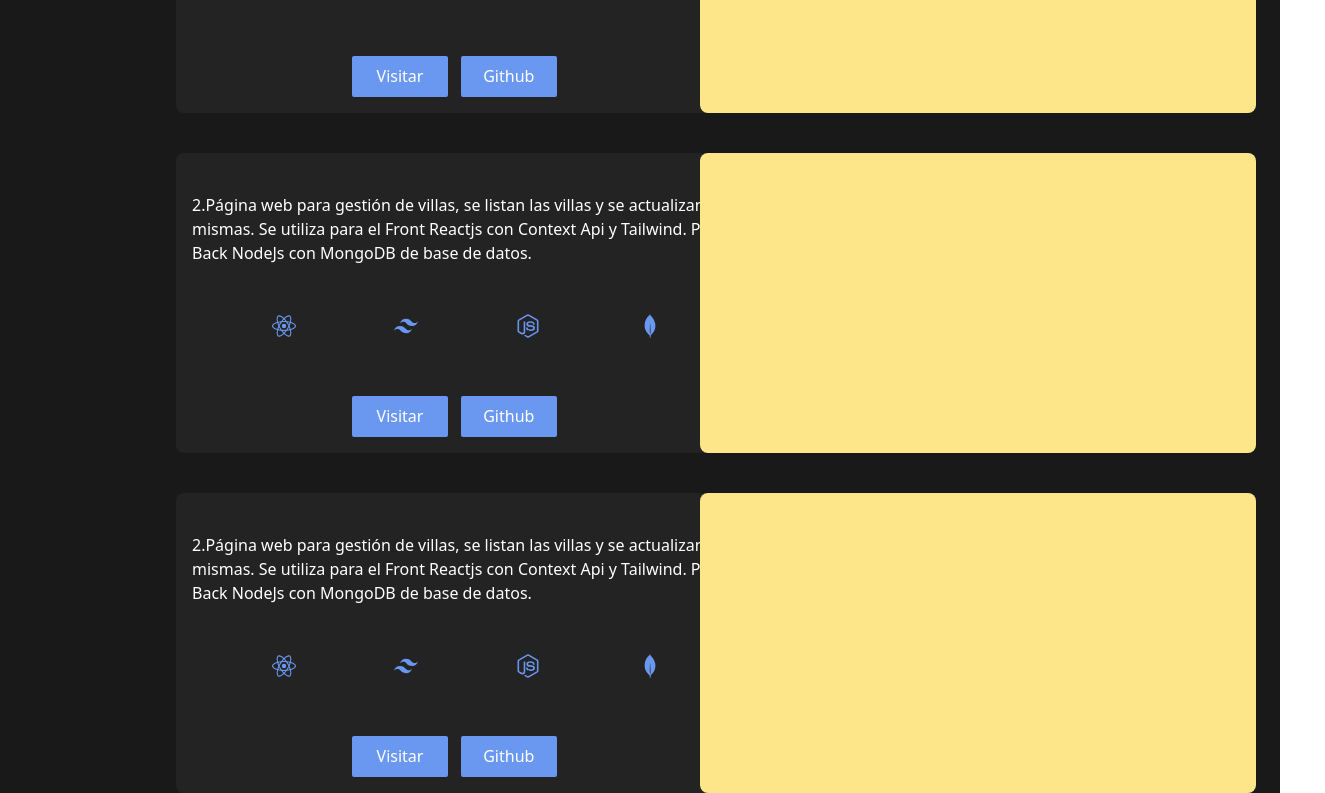
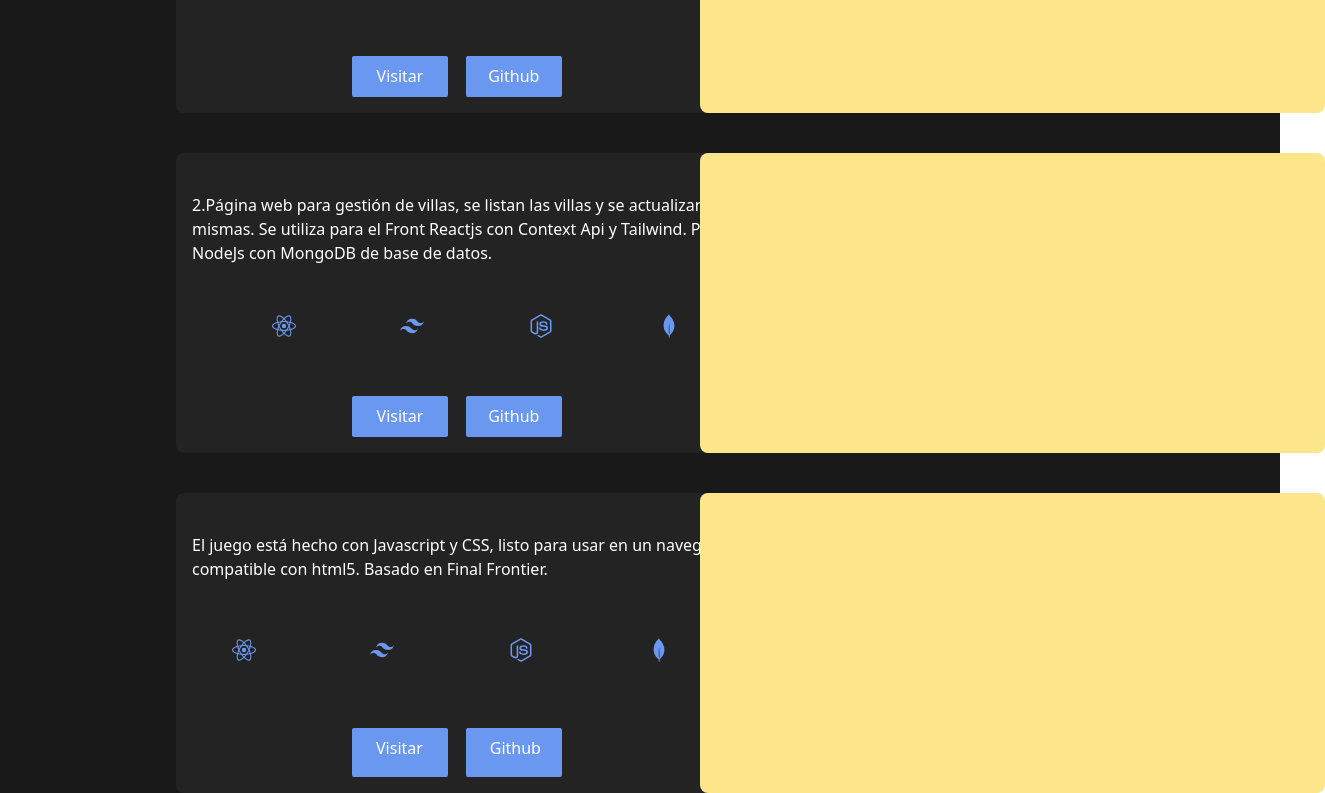
Before and after one commit to yusnebez/portfolio-React, a React (Vite) app: page /proyect in a window 1280 px wide. Shown: the part 207-1000 px from the top of the page, 1325 px wide, since content can reach past the window. Built offline with nearby package versions, Linux system fonts and the light colour scheme; the HTML template or start-up script is replaced by a standard one.

Commit message:
con primer proyecto

```diff
--- a/src/component/Contact.jsx
+++ b/src/component/Contact.jsx
@@ -18,7 +18,7 @@ export const Contact = () => {
 
             <div className='grid grid-cols-2 grid-rows-3'>
                 {/*<h1 className='row-start-2 md:ml-32 lg:ml-28 ml-28 text-4xl font-bold text-[#6A98F0] mt-9 col-span-2'>Si todo lo que has leido te ha gustado</h1>*/}
-                <b className='col-span-2 row-start-3 mt-2 ml-6 mr-6 text-lg text-white md:ml-32 lg:ml-28 lg:-mt-24 md:col-span-1 landscape:col-span-2 landscape:ml-28 md:portrait:col-span-2 md:portrait:ml-28'>Contacta conmigo. Soy la persona que estás buscando.</b>
+                <b className='col-span-2 row-start-3 mt-2 ml-6 mr-6 text-lg text-white md:ml-32 lg:ml-28 lg:-mt-24 md:col-span-1 landscape:col-span-2 landscape:ml-28 md:portrait:col-span-2 md:portrait:ml-28 '>Contacta conmigo. Soy la persona que estás buscando.</b>
             </div>
 
             <div className='grid content-center grid-cols-1 ml-16 md:ml-28 lg:ml-2'>
--- a/src/component/Education.jsx
+++ b/src/component/Education.jsx
@@ -16,9 +16,10 @@ export const Education = () => {
     >
     <div className='grid grid-cols-2 grid-rows-2 lg:grid-rows-5 lg:h-[500px] xl:w-[1200px] lg:mb-32 rounded-sm gap-4  '>
       <div className='grid col-span-2 md:row-start-1 md:col-start-2'>
-        <p className='lg:mb-10 lg:text-3xl text-center md:text-left xl:ml-20 md:-ml-14 text-2xl text-[#6A98F0] mt-20 md:mt-30 '>Sobre Mi</p>
+        <p className='lg:mb-10 lg:text-3xl text-center md:text-left xl:ml-20 md:-ml-14 text-2xl text-[#6A98F0] mt-20 md:mt-30 lg:landscape:mt-10'>Sobre Mi</p>
       </div>
-      <div className='lg:mt-20 md:ml-20 pt-8 lg:h-[200px] md:w-[730px] h-[400px] xl:w-[1420px] lg:w-[980px] -mt-28 w-screen  rounded-sm row-start-2  bg-[#232323] lg:row-start-2 col-span-2 landscape:h-[250px] landscape:-mt-8 md:portrait:h-[250px] md:portrait:-mt-8'>
+      <div className='lg:mt-20 md:ml-20 pt-8 lg:h-[200px] md:w-[730px] h-[400px] xl:landscape:w-[1420px] lg:w-[980px] -mt-28 w-screen
+       rounded-sm row-start-2 bg-[#232323] lg:row-start-2 col-span-2 landscape:h-[250px] landscape:-mt-8 md:portrait:h-[250px] md:portrait:-mt-8 lg:landscape:mt-8 lg:landscape:w-[1096px]'>
         <p className='container grid pl-4 pr-4 text-lg text-left text-white lg:mt-4 lg:mx-auto lg:text-2xl lg:mr-20 lg:text-center'>
           Hola soy Zebensui Herrera. De mi trayectoria profesional destaco mi trabajo como formador y técnico de Apple;
           mi pasión por la enseñanza me llevó a escribir y a publicar dos libros digitales en el iBookStore.
--- a/src/component/Presentation.jsx
+++ b/src/component/Presentation.jsx
@@ -14,7 +14,7 @@ export const Presentation = () => {
 
     >
         <div  className='col-start-1 row-start-1 lg:row-start-2'>
-            <div className='mt-24 ml-4 text-2xl font-bold text-white lg:mt-30 md:mt-24 lg:text-4xl md:ml-32 lg:ml-40'
+            <div className='mt-24 ml-4 text-2xl font-bold text-white lg:-mt-16 md:mt-24 lg:text-4xl md:ml-32 lg:ml-40'
                 >
                 <div data-aos-duration="2000" data-aos="fade-right">
                     <p>Desarrollador Full Stack & Técnico de Sistemas</p>
@@ -33,7 +33,7 @@ export const Presentation = () => {
             </div>
         </div>
         <div className='col-start-1 row-start-1'>
-            <div data-aos-duration='2000' data-aos="fade-down" className='lg:mt-80 mt-16 md:mt-8 lg:text-4xl  font-bold text-[#6A98F0] lg:ml-40 md:ml-32 pb-2 text-2xl ml-4'
+            <div data-aos-duration='2000' data-aos="fade-down" className='lg:mt-40 mt-16 md:mt-8 lg:text-4xl  font-bold text-[#6A98F0] lg:ml-40 md:ml-32 pb-2 text-2xl ml-4'
                 >
                 Zebensui Herrera
             </div>
@@ -49,9 +49,9 @@ export const Presentation = () => {
         <div className='hidden col-start-2 row-start-6 lg:grid'>
             <AiOutlineDown  className='mb-16 mr-2 text-3xl text-white' />
         </div>
-        <div div data-aos-duration="3000" data-aos="fade-left" className='lg:ml-16 lg:mt-56 lg:col-start-2 lg:row-start-1'>
-            <img className='landscape:hidden md:portrait:hidden' src='https://res.cloudinary.com/zeben/image/upload/c_scale,w_1000/v1656929380/portfolio/Dise%C3%B1o_sin_t%C3%ADtulo_9_gc5zna.png'/>
-            <img className='xl:hidden sm:portrait:hidden md:portrait:grid md:portrait:ml-40 landscape:ml-40' src='https://res.cloudinary.com/zeben/image/upload/c_scale,w_500/v1656929380/portfolio/Dise%C3%B1o_sin_t%C3%ADtulo_9_gc5zna.png'/>
+        <div div data-aos-duration="3000" data-aos="fade-left" className='lg:ml-16 lg:mt-40 lg:col-start-2 lg:row-start-1'>
+            <img className='md:portrait:hidden' src='https://res.cloudinary.com/zeben/image/upload/c_scale,w_1000/v1656929380/portfolio/Dise%C3%B1o_sin_t%C3%ADtulo_9_gc5zna.png'/>
+            <img className='xl:hidden portrait:hidden md:portrait:grid md:portrait:ml-40 sm:landscape:ml-40 lg:landscape:hidden' src='https://res.cloudinary.com/zeben/image/upload/c_scale,w_500/v1656929380/portfolio/Dise%C3%B1o_sin_t%C3%ADtulo_9_gc5zna.png'/>
         </div>
 
     </motion.div>
--- a/src/component/Proyect.jsx
+++ b/src/component/Proyect.jsx
@@ -12,9 +12,10 @@ export const Proyect = () => {
     whileInView={{ opacity: 1 }}
     transition={{ duration: 1 }}
     >
+
       <div className='grid grid-cols-1 grid-rows-3 gap-5 mt-5 ml-6 mr-6 lg:gap-10 xl:ml-40 lg:grid-rows-3 lg:ml-20'>
       <div className='grid gap-4 lg: lg:grid-cols-1 xl:grid-cols-2'>
-          <div className='grid col-start-1 lg:ml-4 p-4 text-white bg-[#232323] rounded-lg lg:h-[300px] md:w-[680px] xl:w-[600px] lg:w-[970px] md:ml-20'>
+          <div className='grid col-start-1 lg:ml-4 p-4 text-white bg-[#232323] rounded-lg lg:h-[300px] md:w-[680px] xl:landscape:w-[625px] lg:w-[970px] md:ml-20 lg:landscape:w-[1070px]'>
             <p className='mt-6'>
               2.Página web para gestión de villas, se listan las villas y se actualizan las
               mismas. Se utiliza para el Front Reactjs con Context Api y Tailwind. Para el Back
@@ -31,11 +32,11 @@ export const Proyect = () => {
            <button className='grid col-start-2 bg-[#6A98F0] text-white w-[60px] md:w-24 rounded-sm mt-8 px-2 ml-6 lg:pt-2'>Github</button>
           </div>
           </div>
-          <div className='xl:grid lg:col-start-2 bg-amber-200 hidden xl:h-[300px] rounded-lg xl:w-[600] col-span-3'>
+          <div className='xl:grid lg:col-start-2 bg-amber-200 hidden xl:h-[300px] rounded-lg xl:w-[625px] col-span-3'>
           </div>
         </div>
         <div className='grid row-start-2 gap-4 lg:grid-cols-2'>
-          <div className='grid col-start-1 lg:ml-4 p-4 text-white bg-[#232323] rounded-lg lg:h-[300px] lg:w-[970px] xl:w-[600px] md:w-[680px] md:ml-20'>
+          <div className='grid col-start-1 lg:ml-4 p-4 text-white bg-[#232323] rounded-lg lg:h-[300px] lg:w-[970px] xl:landscape:w-[625px] md:w-[680px] md:ml-20 lg:landscape:w-[1070px]'>
             <p className='mt-6'>
               2.Página web para gestión de villas, se listan las villas y se actualizan las
               mismas. Se utiliza para el Front Reactjs con Context Api y Tailwind. Para el Back
@@ -52,28 +53,27 @@ export const Proyect = () => {
            <button className='grid col-start-2 bg-[#6A98F0] text-white w-[60px] md:w-24 rounded-sm mt-8 px-2 ml-6 lg:pt-2'>Github</button>
           </div>
           </div>
-          <div className='xl:grid lg:col-start-2 bg-amber-200 xl:h-[300px] hidden rounded-lg xl:w-[600] col-span-3'>
+          <div className='xl:grid lg:col-start-2 bg-amber-200 xl:h-[300px] hidden rounded-lg xl:w-[625px] col-span-3'>
           </div>
         </div>
         <div className='grid row-start-3 gap-4 lg:grid-cols-1 xl:grid-cols-2'>
-          <div className='grid col-start-1 lg:ml-4 p-4 text-white bg-[#232323] rounded-lg lg:h-[300px] lg:w-[970px] xl:w-[600px] md:w-[680px] md:ml-20'>
+          <div className='grid col-start-1 lg:ml-4 p-4 text-white bg-[#232323] rounded-lg lg:h-[300px] lg:w-[970px] xl:landscape:w-[625px] md:w-[680px] md:ml-20  lg:landscape:w-[1070px]'>
             <p className='mt-6'>
-              2.Página web para gestión de villas, se listan las villas y se actualizan las
-              mismas. Se utiliza para el Front Reactjs con Context Api y Tailwind. Para el Back
-              NodeJs con MongoDB de base de datos.
+              El juego está hecho con Javascript y CSS, listo para usar en un navegador compatible con html5.
+              Basado en Final Frontier.
             </p>
           <div className='grid grid-rows-1 mt-10 gris-cols-4'>
-              <SiReact  className='grid col-start-1 text-2xl md:ml-20 ml-10 text-[#6A98F0]'/>
+              <SiReact  className='grid col-start-1 text-2xl md:ml-10 ml-10 text-[#6A98F0]'/>
               <SiTailwindcss className='grid col-start-2 text-2xl text-[#6A98F0]'/>
               <FaNodeJs className='grid col-start-3 text-2xl text-[#6A98F0]'/>
               <SiMongodb className='grid col-start-4 text-2xl text-[#6A98F0]'/>
           </div>
           <div className='grid grid-cols-5 grid-rows-1 gap-4 pt-4 ml-20 md:ml-40'>
-           <button className='grid col-start-1 bg-[#6A98F0] text-white w-[60px] md:w-24 rounded-sm mt-8 px-2 lg:pt-2'>Visitar</button>
-           <button className='grid col-start-2 bg-[#6A98F0] text-white w-[60px] md:w-24 rounded-sm mt-8 px-2 ml-6 lg:pt-2'>Github</button>
+           <a href="https://yusnebez.github.io/ScrollVerticalGame/" className='grid col-start-1 bg-[#6A98F0] text-white w-[50px] md:w-24 rounded-sm mt-8 pl-6 lg:pt-2'>Visitar</a>
+           <a href="https://github.com/yusnebez/ScrollVerticalGame" className='grid col-start-2 bg-[#6A98F0] text-white w-[50px] md:w-24 rounded-sm mt-8 pl-6 ml-6 lg:pt-2'>Github</a>
           </div>
           </div>
-          <div className='xl:grid lg:col-start-2 bg-amber-200 hidden xl:h-[300px] rounded-lg xl:w-[600] col-span-3'>
+          <div className='xl:grid lg:col-start-2 bg-amber-200 hidden xl:h-[300px] rounded-lg xl:w-[625px] col-span-3'>
           </div>
         </div>
 
```
